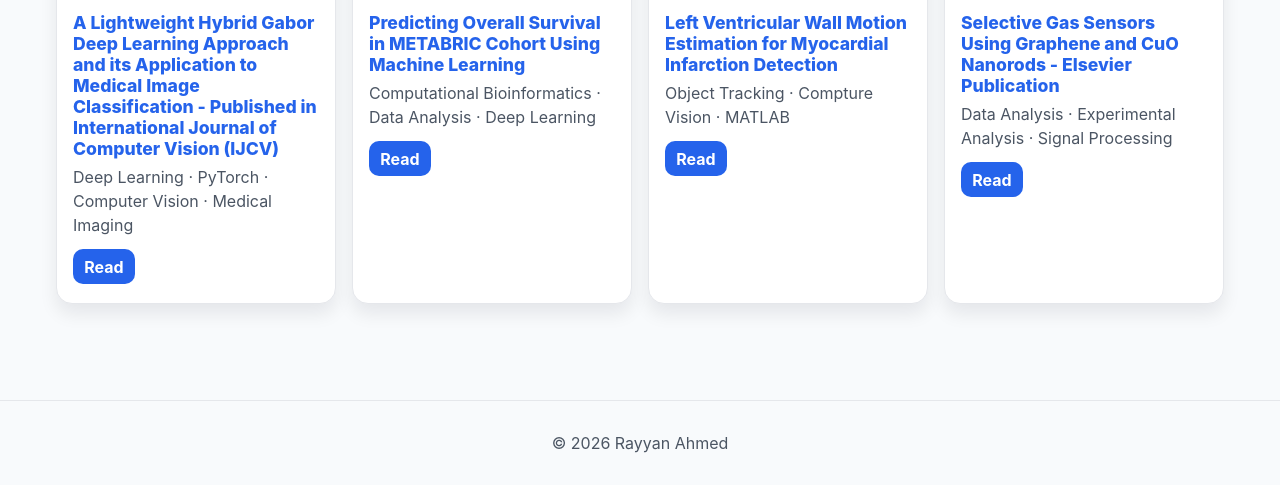
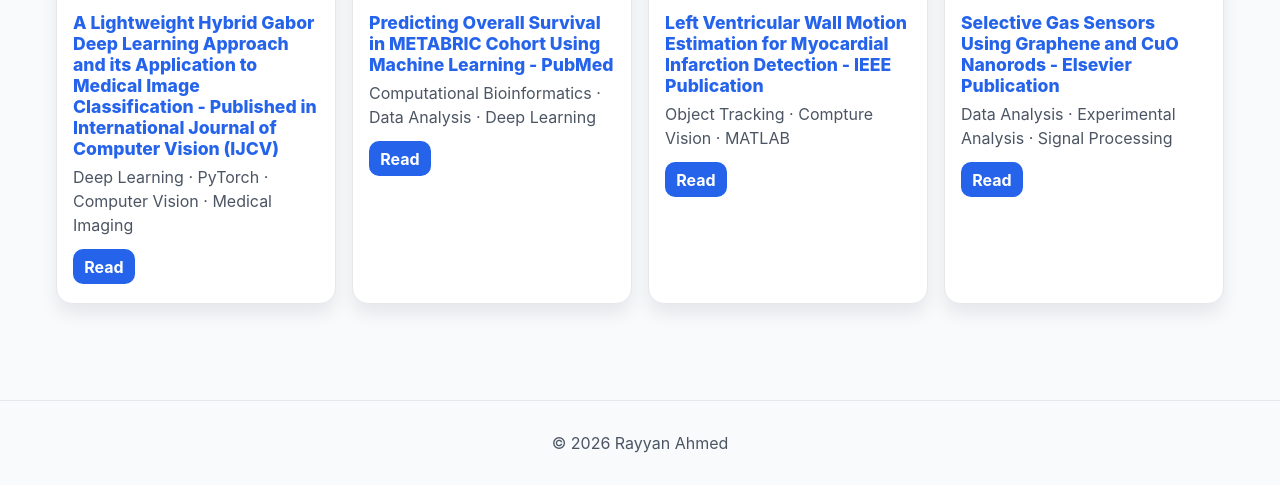
Before and after one commit to rayyanAhmed105/RayyanAhmed.github.io, a Jekyll site: the page built from index.md, in a window 1280 px wide and 900 px high, scrolled down 990 px, cut to the strip 415-900 px from the top of the window. Built offline with Jekyll 4.4.1, drawn with Linux system fonts in a browser that asks for light colours.

Commit message:
Update articles.yml

```diff
--- a/_data/articles.yml
+++ b/_data/articles.yml
@@ -3,12 +3,12 @@
   subtitle: "Deep Learning · PyTorch · Computer Vision · Medical Imaging"
   image: "/assets/images/IJCV_article.png"
 
-- title: "Predicting Overall Survival in METABRIC Cohort Using Machine Learning"
+- title: "Predicting Overall Survival in METABRIC Cohort Using Machine Learning - PubMed"
   link: "https://pubmed.ncbi.nlm.nih.gov/37387111/"
   subtitle: "Computational Bioinformatics · Data Analysis · Deep Learning"
   image: "/assets/images/article_2.png"
 
-- title: "Left Ventricular Wall Motion Estimation for Myocardial Infarction Detection"
+- title: "Left Ventricular Wall Motion Estimation for Myocardial Infarction Detection - IEEE Publication"
   link: "https://ieeexplore.ieee.org/abstract/document/9261387"
   subtitle: "Object Tracking · Compture Vision · MATLAB"
   image: "/assets/images/article_3.png"
```
